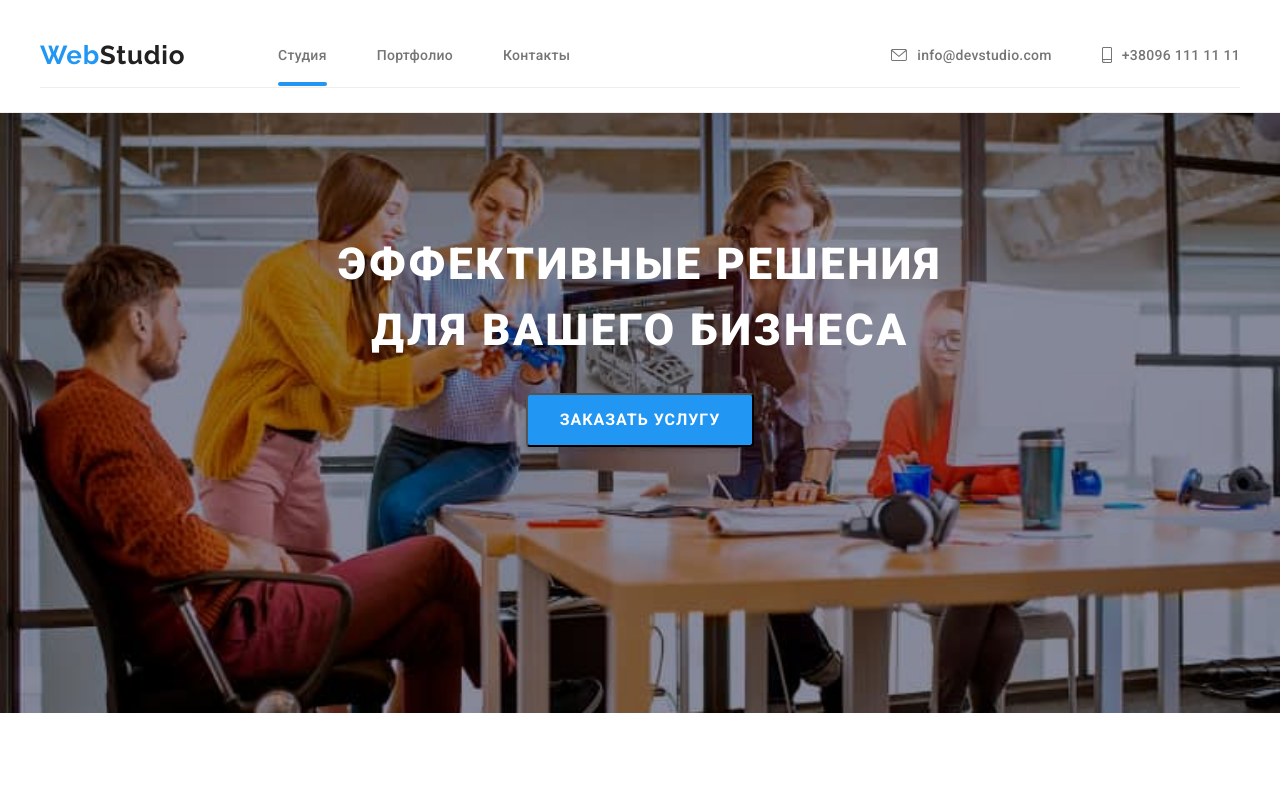
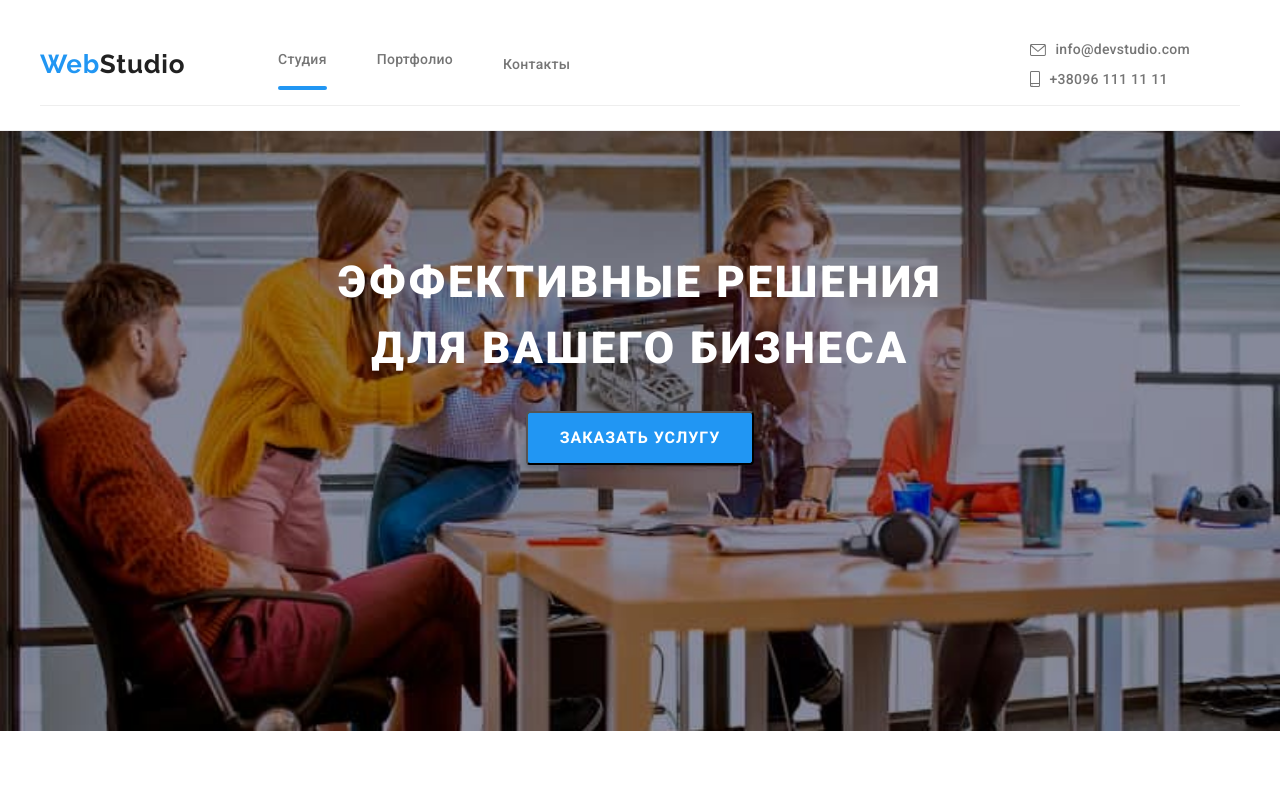
Before and after one commit to Serhii-we/goit-markup-hw-08, a plain HTML site: page index.html in a window 1280 px wide. Shown: the top 800 px of the page. Drawn offline with nearby package versions, Linux system fonts and the light colour scheme.

Commit message:
Контакты

```diff
--- a/sass/layout/_header.scss
+++ b/sass/layout/_header.scss
@@ -289,3 +289,12 @@ color: var(--hover-color);
 .tel__link:focus {
 color: var(--hover-color);
 }
+@media screen  and (min-width: 768px) {
+    .menu__two {
+        display: block;
+        align-items: center;
+    }
+    .menu__item:not(:last-child) {
+        margin-bottom: 10px;
+    }
+}
```
Also changed, not shown: css/main.css, css/main.min.css, 2 other files.
